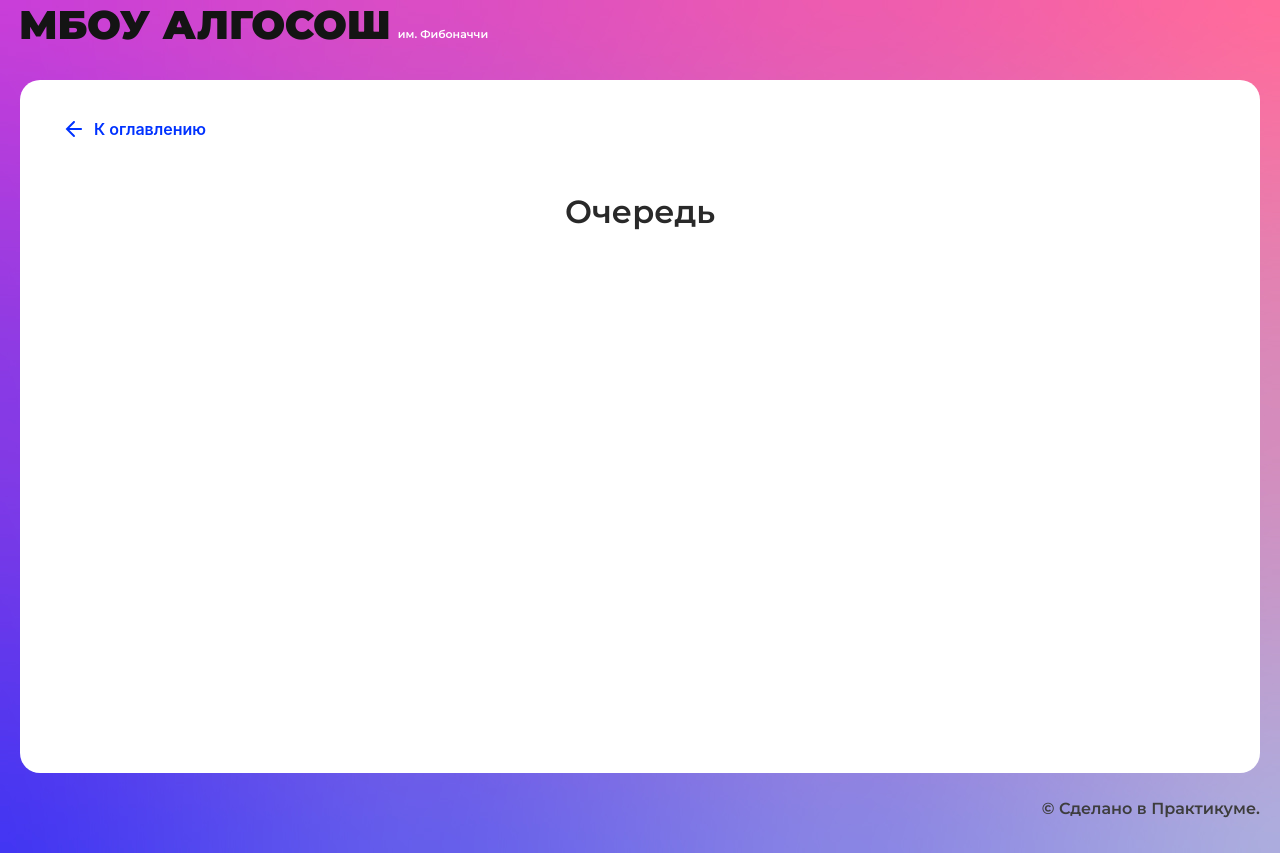
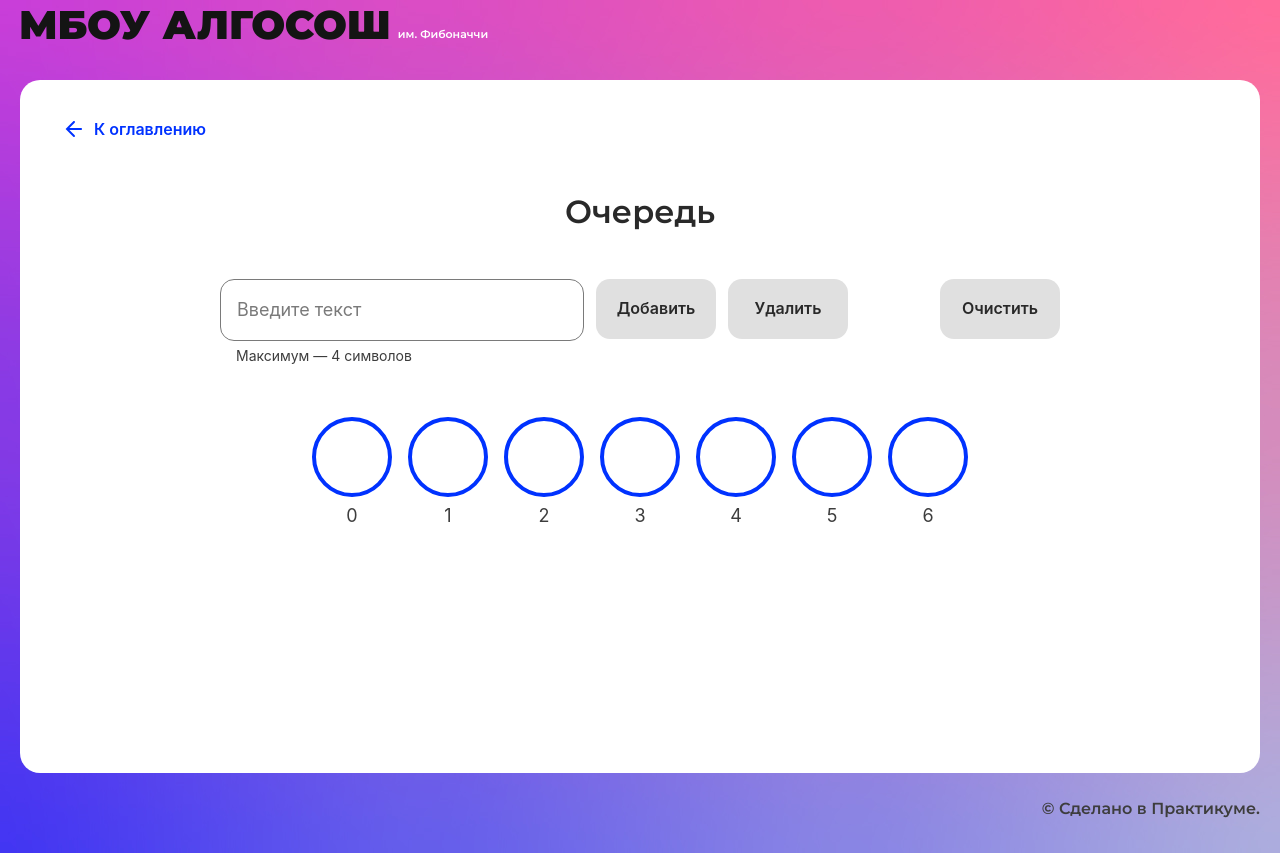
Before and after one commit to Lokrand/algososh, a React (Create React App) app: page /queue in a window 1280 px wide. Built offline with nearby package versions, Linux system fonts and the light colour scheme.

Commit message:
add queue logic + styles

```diff
--- /dev/null
+++ b/src/components/queue-page/queue-page.module.css
@@ -0,0 +1,16 @@
+.header {
+  max-width: 840px;
+  display: flex;
+  flex-direction: row;
+  column-gap: 12px;
+  margin: 0 auto;
+}
+
+.queue {
+  max-width: 950px;
+  display: flex;
+  flex-direction: row;
+  justify-content: center;
+  column-gap: 16px;
+  margin: 50px auto 0;
+}
--- a/src/components/queue-page/queue-page.tsx
+++ b/src/components/queue-page/queue-page.tsx
@@ -1,10 +1,166 @@
-import React from "react";
+import { FC, useEffect, useRef, useState } from "react";
+import styles from "./queue-page.module.css";
 import { SolutionLayout } from "../ui/solution-layout/solution-layout";
+import { Input } from "../ui/input/input";
+import { Button } from "../ui/button/button";
+import { Queue } from "./queue";
+import { Circle } from "../ui/circle/circle";
+import { ElementStates } from "../../types/element-states";
+import { SHORT_DELAY_IN_MS } from "../../constants/delays";
 
-export const QueuePage: React.FC = () => {
+export const QueuePage: FC = () => {
+  const ref = useRef<Queue<string>>();
+  const [value, setValue] = useState("");
+  const [queue, setQueue] = useState<(string | null)[] | undefined>([]);
+  const [borderColor, setBorderColor] = useState(ElementStates.Default);
+  const [borderColorOnHead, setBorderColorOnHead] = useState(
+    ElementStates.Default
+  );
+  const [borderColorOnTail, setBorderColorOnTail] = useState(
+    ElementStates.Default
+  );
+
+  useEffect(() => {
+    ref.current = new Queue<string>();
+    if (ref.current) setQueue(ref.current.elements);
+  }, []);
+
+  const changeBorderColor = async () => {
+    setBorderColor(ElementStates.Changing);
+    await new Promise((resolve) => setTimeout(resolve, SHORT_DELAY_IN_MS));
+    setBorderColor(ElementStates.Default);
+  };
+
+  const enqueue = async () => {
+    changeBorderColor();
+    await new Promise((resolve) => setTimeout(resolve, SHORT_DELAY_IN_MS));
+    setBorderColorOnTail(ElementStates.Changing);
+    ref.current?.enqueue(value);
+    setValue("");
+    setQueue(ref.current?.elements);
+    await new Promise((resolve) => setTimeout(resolve, SHORT_DELAY_IN_MS));
+    setBorderColorOnTail(ElementStates.Default);
+    setBorderColorOnHead(ElementStates.Default);
+  };
+
+  const dequeue = async () => {
+    setBorderColorOnHead(ElementStates.Changing);
+    await new Promise((resolve) => setTimeout(resolve, SHORT_DELAY_IN_MS));
+    ref.current?.dequeue();
+    if (ref.current) {
+      const newQueue = [...ref.current.elements];
+      setQueue(newQueue);
+    }
+    setBorderColorOnHead(ElementStates.Default);
+  };
+
+  const clear = () => {
+    ref.current?.clear();
+    setQueue(ref.current?.elements);
+  };
+
+  const isEmpty = ref.current?.isEmpty();
   return (
     <SolutionLayout title="Очередь">
+      <div className={styles.header}>
+        <Input
+          maxLength={4}
+          isLimitText={true}
+          onChange={(e) => setValue(e.currentTarget.value)}
+          value={value}
+          disabled={
+            borderColorOnTail === ElementStates.Changing ||
+            borderColor === ElementStates.Changing
+          }
+        />
+        <Button
+          text="Добавить"
+          onClick={enqueue}
+          disabled={value === "" || ref.current?.tail === ref.current?.size}
+          style={{ minWidth: "120px" }}
+          isLoader={
+            borderColorOnTail === ElementStates.Changing ||
+            borderColor === ElementStates.Changing
+          }
+        />
+        <Button
+          text="Удалить"
+          style={{ minWidth: "120px" }}
+          onClick={dequeue}
+          disabled={
+            isEmpty ||
+            borderColorOnHead === ElementStates.Changing ||
+            borderColorOnTail === ElementStates.Changing ||
+            borderColor === ElementStates.Changing
+          }
+          isLoader={borderColorOnHead === ElementStates.Changing}
+        />
+        <Button
+          text="Очистить"
+          onClick={clear}
+          disabled={
+            (isEmpty && ref.current?.tail !== ref.current?.size) ||
+            borderColorOnHead === ElementStates.Changing ||
+            borderColorOnTail === ElementStates.Changing ||
+            borderColor === ElementStates.Changing
+          }
+          style={{ minWidth: "120px", marginLeft: "80px" }}
+        />
+      </div>
+      <div className={styles.queue}>
+        {queue?.map((el, index) => {
+          if (
+            ref.current &&
+            el !== null &&
+            ref.current?.head === ref.current?.tail - 1
+          ) {
+            return (
+              <Circle
+                key={index}
+                letter={el}
+                index={index}
+                head={"head"}
+                tail={"tail"}
+                state={borderColorOnHead}
+              />
+            );
+          }
+          if (el !== null && index === ref?.current?.head)
+            return (
+              <Circle
+                key={index}
+                letter={el}
+                index={index}
+                head={"head"}
+                state={borderColorOnHead}
+              />
+            );
 
+          if (ref.current && el !== null && index === ref.current.tail - 1)
+            return (
+              <Circle
+                key={index}
+                letter={el}
+                index={index}
+                tail={"tail"}
+                state={borderColorOnTail}
+              />
+            );
+          else
+            return (
+              <Circle
+                key={index}
+                letter={el}
+                index={index}
+                state={
+                  ref.current && index === ref.current?.tail
+                    ? borderColor
+                    : ElementStates.Default
+                }
+              />
+            );
+        })}
+      </div>
     </SolutionLayout>
   );
 };
--- /dev/null
+++ b/src/components/queue-page/queue.ts
@@ -0,0 +1,45 @@
+interface IQueue<T> {
+  enqueue: (item: T) => void;
+  dequeue: () => void;
+  clear: () => void;
+  peek: () => T | null;
+}
+
+export class Queue<T> implements IQueue<T> {
+  container: (T | null)[] = [];
+  head = 0;
+  tail = 0;
+  readonly size = 7;
+  length = 0;
+
+  constructor() {
+    this.container = new Array(7).fill(null);
+  }
+
+  enqueue = (item: T) => {
+    this.length++;
+    this.container[this.tail++] = item;
+  };
+
+  dequeue = () => {
+    this.length--;
+    let item = this.container[this.head++];
+    const prev = this.head - 1;
+    this.container[prev] = null;
+    return item;
+  };
+
+  clear = () => {
+    this.length = 0;
+    this.head = 0;
+    this.tail = 0;
+    this.container = new Array(this.size).fill(null);
+  };
+
+  peek = () => this.container[this.head % this.length];
+  isEmpty = () => this.length === 0;
+
+  get elements() {
+    return this.container;
+  }
+}
--- a/src/components/ui/circle/circle.tsx
+++ b/src/components/ui/circle/circle.tsx
@@ -4,7 +4,7 @@ import { ElementStates } from "../../../types/element-states";
 
 interface CircleProps {
   state?: ElementStates;
-  letter?: string;
+  letter?: string | null;
   head?: string | React.ReactElement | null;
   index?: number;
   tail?: string | React.ReactElement | null;
```
